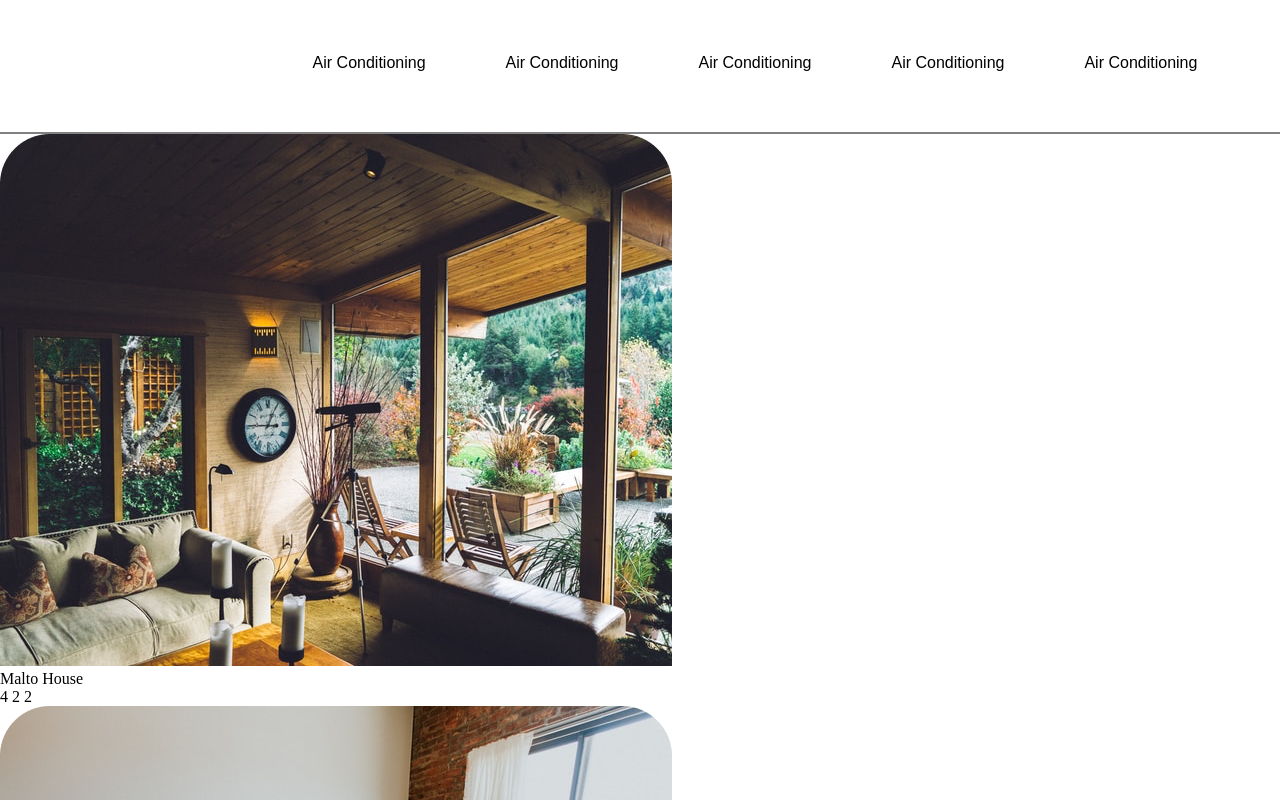
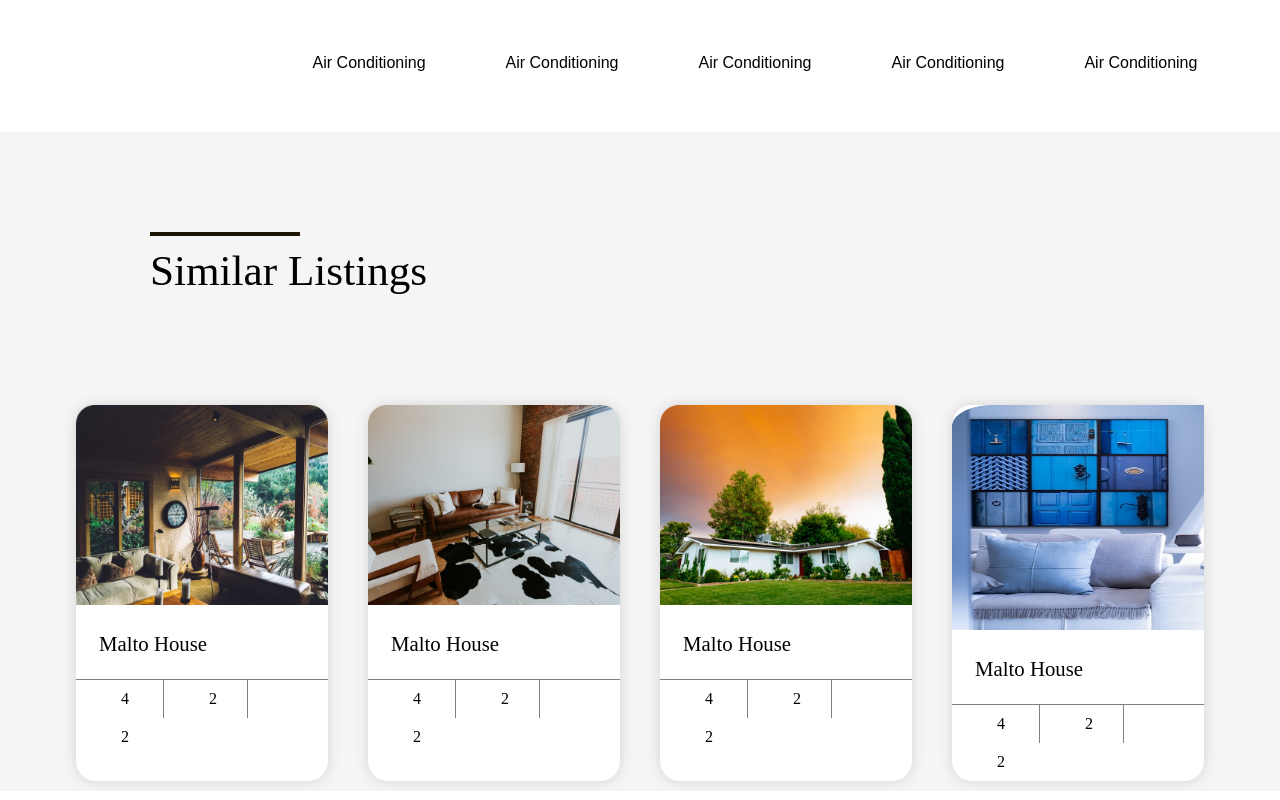
Before and after one commit to Zavi254/Quick-Movers-Website, a plain HTML site: page movers.html in a window 1280 px wide. Shown: the part 1720-2520 px from the top of the page. Drawn offline with Linux system fonts and the light colour scheme.

Commit message:
Layed out the images in the similar listings in a flexbox row layout

```diff
--- a/assets/css/moversLayout.css
+++ b/assets/css/moversLayout.css
@@ -2,10 +2,6 @@
     box-sizing: border-box;
     margin: 0;
     padding: 0;
-}
-body{
-    max-width: 100%;
-    height: auto;
 }
 /* /Header Section */
 header{
@@ -165,3 +161,59 @@ form > input, #learnMore{
     padding-left: 40px;
     border: 1px solid red;
 }
+
+/* Similar Listings Section */
+#similarListings{
+    background-color: #f5f5f5;
+    padding-top: 50px;
+}
+.similarListingsCards{
+    display: flex;
+    gap: 40px;
+    margin-top: 20px;
+    justify-content: center;
+    padding: 10px;
+}
+.card{
+    flex-basis:20%;
+    background-color: #fff;
+    border-radius: 20px;
+    box-shadow: 0px 0px 13px #D3D3D3;
+}
+.card > p{
+    font-size: 1.3rem;
+    padding:23px ;
+}
+.card > img{
+    width: 100%;
+}
+.cardNumbers{
+    border-top: 0.5px solid grey;
+}
+.cardNumbers > span{
+    display: inline-block;
+    padding-left: 45px;
+    padding-top: 10px;
+    padding-bottom: 10px;
+    padding-right: 30px;
+    text-align: center;
+}
+.cardBorder{
+    border-left: 0.5px solid grey;
+    border-right: 0.5px solid grey;
+}
+#similarListings > h1{
+    font-size: 2.7rem;
+    margin-bottom: 100px;
+    margin-left: 150px;
+    font-weight: 400;
+    font-family: 'Adamina', serif;
+}
+.borderGradient2{
+    border:2px solid #1c1302;;
+    width: 150px;
+    width: 150px;
+    margin-left: 150px;
+    margin-bottom: 10px;
+    margin-top: 50px;
+}
--- a/movers.html
+++ b/movers.html
@@ -121,9 +121,9 @@
         </div>
     </section>
 
-    <section class="similarListings">
-        <div class="border"></div>
-        <h1></h1>
+    <section id="similarListings">
+        <div class="borderGradient2"></div>
+        <h1>Similar Listings</h1>
         <div class="similarListingsCards">
             <div class="card">
                 <img src="./assets/img/Rectangle-7.png" alt="">
@@ -137,7 +137,7 @@
             </div>
             <div class="card">
                 <img src="./assets/img/Rectangle-8.png" alt="">
-                <p></p>
+                <p>Malto House</p>
                 <div class="cardNumbers">
                     <i class="fa-solid fa-bed-front"></i>
                     <span>4</span>
@@ -147,7 +147,7 @@
             </div>
             <div class="card">
                 <img src="./assets/img/Rectangle-9.png" alt="">
-                <p></p>
+                <p>Malto House</p>
                 <div class="cardNumbers">
                     <i class="fa-solid fa-bed-front"></i>
                     <span>4</span>
@@ -156,8 +156,8 @@
                 </div>
             </div>
             <div class="card">
-                <img src="./assets/img/Rectangle-10.png" alt="">
-                <p></p>
+                <img src="./assets/img/Rectangle-10.png" alt="" height="225">
+                <p>Malto House</p>
                 <div class="cardNumbers">
                     <i class="fa-solid fa-bed-front"></i>
                     <span>4</span>
```
